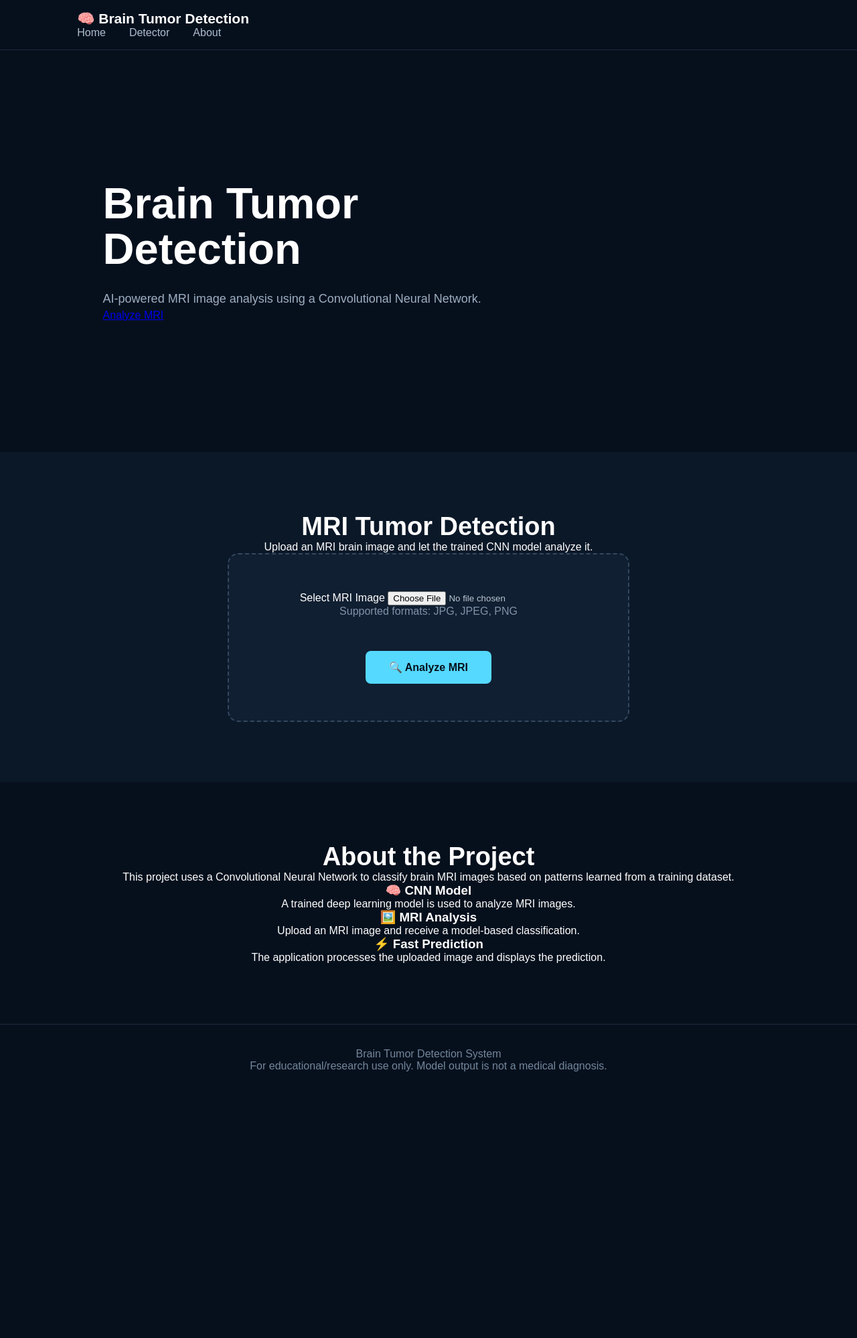
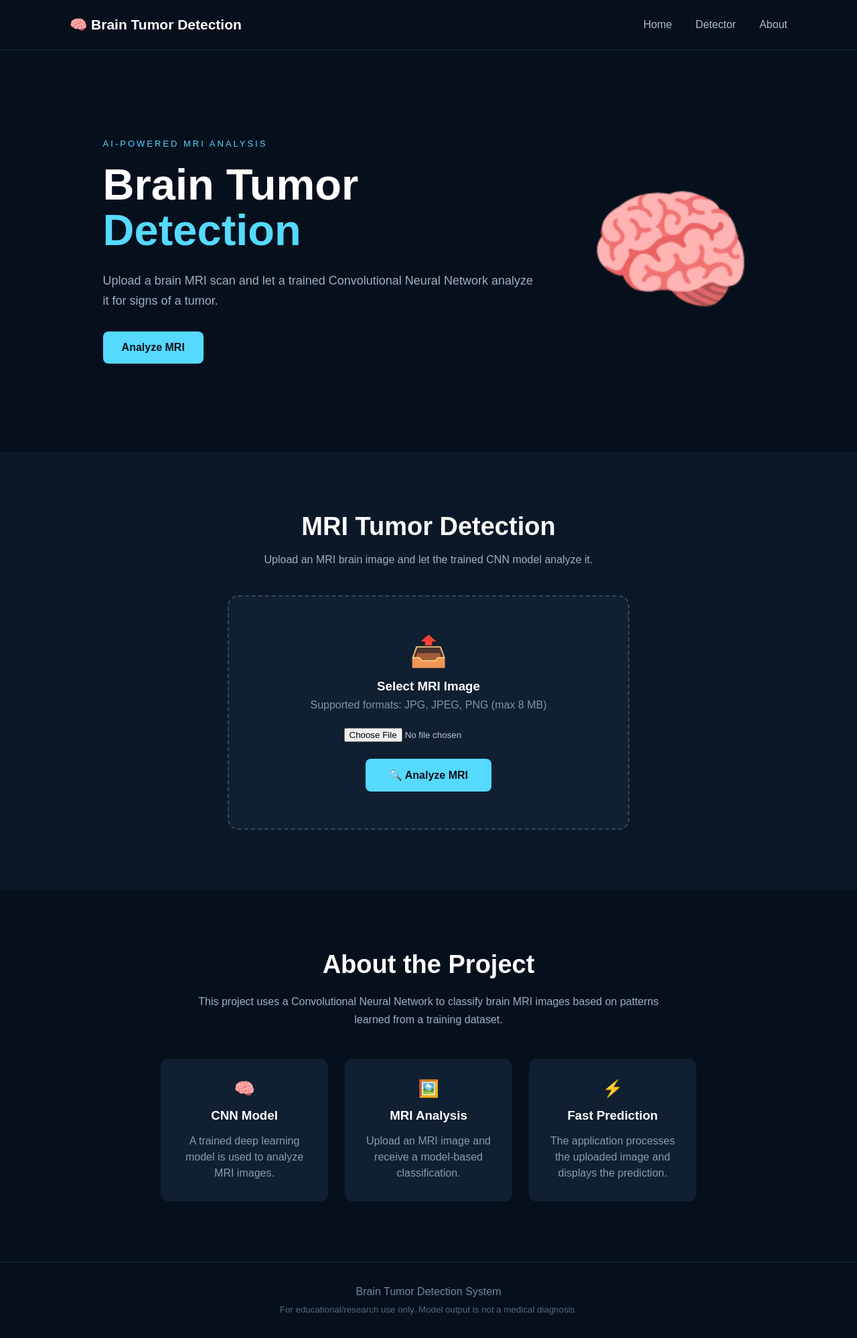
Before and after one commit to monikajakkamsetty/brain-tumor-detection, a Flask app: page / in a window 1280 px wide. Shown: the whole page at 67% size. Before the commit the page ends 1600 px from the top, so only its background shows below. Run offline with Flask 3, Linux system fonts and the light colour scheme.

Commit message:
Fix image display

```diff
--- a/app.py
+++ b/app.py
@@ -1,96 +1,104 @@
-from flask import Flask, render_template, request, url_for
-from tensorflow.keras.models import load_model
-from PIL import Image
-import numpy as np
 import os
 import uuid
 
+from flask import Flask, render_template, request, url_for
+from werkzeug.utils import secure_filename
+from PIL import Image, UnidentifiedImageError
+import numpy as np
+
+# -----------------------------
+# Config
+# -----------------------------
+MODEL_PATH = "brain_tumor_model.keras"
+UPLOAD_FOLDER = "static/uploads"
+ALLOWED_EXTENSIONS = {"png", "jpg", "jpeg"}
+MAX_CONTENT_LENGTH = 8 * 1024 * 1024  # 8 MB
+
 app = Flask(__name__)
+app.config["UPLOAD_FOLDER"] = UPLOAD_FOLDER
+app.config["MAX_CONTENT_LENGTH"] = MAX_CONTENT_LENGTH
+
+os.makedirs(UPLOAD_FOLDER, exist_ok=True)
 
 # -----------------------------
 # Load model
 # -----------------------------
-MODEL_PATH = "brain_tumor_model.keras"
+model = None
+model_load_error = None
 
-print("Loading model...", flush=True)
+try:
+    from tensorflow.keras.models import load_model
 
-model = load_model(MODEL_PATH, compile=False)
+    if not os.path.exists(MODEL_PATH):
+        raise FileNotFoundError(f"Model file not found at '{MODEL_PATH}'")
 
-print("Model loaded successfully!", flush=True)
-print("Model input shape:", model.input_shape, flush=True)
+    print("Loading model...", flush=True)
+    model = load_model(MODEL_PATH, compile=False)
+    print("Model loaded successfully!", flush=True)
+    print("Model input shape:", model.input_shape, flush=True)
+
+except Exception as e:
+    model_load_error = str(e)
+    print("ERROR loading model:", model_load_error, flush=True)
 
 
 # -----------------------------
-# Upload folder
+# Helpers
 # -----------------------------
-UPLOAD_FOLDER = "static/uploads"
-
-os.makedirs(UPLOAD_FOLDER, exist_ok=True)
-
-app.config["UPLOAD_FOLDER"] = UPLOAD_FOLDER
+def allowed_file(filename):
+    return (
+        "." in filename
+        and filename.rsplit(".", 1)[1].lower() in ALLOWED_EXTENSIONS
+    )
 
 
-# -----------------------------
-# Prediction function
-# -----------------------------
 def predict_image(image_path):
-
+    """
+    Runs the model on the given image and returns:
+      result       -> "Tumor Detected" / "No Tumor Detected"
+      confidence   -> confidence in the predicted class, as a percentage
+      probability  -> raw probability that the image shows a tumor
+    Handles both a single sigmoid output (shape [..., 1]) and a
+    two-class softmax output (shape [..., 2]).
+    """
     input_shape = model.input_shape
-
     height = input_shape[1]
     width = input_shape[2]
+    channels = input_shape[3] if len(input_shape) > 3 else 3
 
-    print(
-        "Using image size:",
-        width,
-        "x",
-        height,
-        flush=True
-    )
+    mode = "L" if channels == 1 else "RGB"
 
-    # Open image
-    image = Image.open(image_path).convert("RGB")
-
-    # Resize
+    image = Image.open(image_path).convert(mode)
     image = image.resize((width, height))
 
-    # Convert to numpy
-    image_array = np.array(image).astype("float32")
+    image_array = np.array(image).astype("float32") / 255.0
 
-    # Normalize
-    image_array = image_array / 255.0
+    if channels == 1 and image_array.ndim == 2:
+        image_array = np.expand_dims(image_array, axis=-1)
 
-    # Add batch dimension
     image_array = np.expand_dims(image_array, axis=0)
 
-    # Prediction
-    prediction = model.predict(
-        image_array,
-        verbose=0
-    )
+    prediction = model.predict(image_array, verbose=0)
+    print("Raw model output:", prediction, flush=True)
 
-    print(
-        "Raw model output:",
-        prediction,
-        flush=True
-    )
+    output = prediction[0]
 
-    probability = float(prediction[0][0])
+    if output.shape[-1] == 1:
+        # Single sigmoid unit: probability of "tumor" class
+        probability = float(output[0])
+    elif output.shape[-1] == 2:
+        # Two-class softmax: assume index 1 == "tumor"
+        probability = float(output[1])
+    else:
+        raise ValueError(
+            f"Unexpected model output shape: {output.shape}. "
+            "Expected a single sigmoid value or a 2-class softmax."
+        )
 
-    print(
-        "Tumor probability:",
-        probability,
-        flush=True
-    )
-
-    # Classification
     if probability >= 0.5:
-
         result = "Tumor Detected"
         confidence = probability * 100
-
     else:
-
         result = "No Tumor Detected"
         confidence = (1 - probability) * 100
 
@@ -98,11 +106,10 @@ def predict_image(image_path):
 
 
 # -----------------------------
-# Home page
+# Routes
 # -----------------------------
 @app.route("/", methods=["GET", "POST"])
 def home():
-
     result = None
     confidence = None
     probability = None
@@ -110,113 +117,42 @@ def home():
     image_url = None
 
     if request.method == "POST":
+        print("\n----------------------------- New image received", flush=True)
 
-        print(
-            "\n-----------------------------",
-            flush=True
-        )
+        if model is None:
+            error = f"Model failed to load: {model_load_error}"
+            return render_template("index.html", error=error)
 
-        print(
-            "New image received",
-            flush=True
-        )
-
-        print(
-            "-----------------------------",
-            flush=True
-        )
-
-        # Check file
-        if "image" not in request.files:
-
+        if "image" not in request.files or request.files["image"].filename == "":
             error = "Please select an MRI image."
-
-            return render_template(
-                "index.html",
-                error=error,
-                image_url=None
-            )
+            return render_template("index.html", error=error)
 
         file = request.files["image"]
 
-        # Check filename
-        if file.filename == "":
-
-            error = "Please select an MRI image."
-
-            return render_template(
-                "index.html",
-                error=error,
-                image_url=None
-            )
+        if not allowed_file(file.filename):
+            error = "Unsupported file type. Please upload a JPG, JPEG, or PNG image."
+            return render_template("index.html", error=error)
 
         try:
+            extension = secure_filename(file.filename).rsplit(".", 1)[1].lower()
+            filename = f"{uuid.uuid4()}.{extension}"
+            filepath = os.path.join(app.config["UPLOAD_FOLDER"], filename)
 
-            # Get extension
-            extension = os.path.splitext(
-                file.filename
-            )[1]
+            file.save(filepath)
+            print("Image saved:", filepath, flush=True)
 
-            # Generate unique filename
-            filename = str(uuid.uuid4()) + extension
+            image_url = url_for("static", filename=f"uploads/{filename}")
 
-            filepath = os.path.join(
-                app.config["UPLOAD_FOLDER"],
-                filename
-            )
+            result, confidence, probability = predict_image(filepath)
 
-            # Save image
-            file.save(filepath)
+            print("RESULT:", result, flush=True)
+            print("CONFIDENCE:", confidence, flush=True)
+            print("PROBABILITY:", probability, flush=True)
 
-            print(
-                "Image saved:",
-                filepath,
-                flush=True
-            )
-
-            # Image URL
-            image_url = url_for(
-                "static",
-                filename="uploads/" + filename
-            )
-
-            print(
-                "Image URL:",
-                image_url,
-                flush=True
-            )
-
-            # Prediction
-            result, confidence, probability = predict_image(
-                filepath
-            )
-
-            print(
-                "RESULT:",
-                result,
-                flush=True
-            )
-
-            print(
-                "CONFIDENCE:",
-                confidence,
-                flush=True
-            )
-
-            print(
-                "PROBABILITY:",
-                probability,
-                flush=True
-            )
-
+        except UnidentifiedImageError:
+            error = "That file doesn't look like a valid image. Please try another."
         except Exception as e:
-
-            print(
-                "ERROR:",
-                repr(e),
-                flush=True
-            )
-
+            print("ERROR:", repr(e), flush=True)
             error = f"Prediction error: {e}"
 
     return render_template(
@@ -225,19 +161,23 @@ def home():
         confidence=confidence,
         probability=probability,
         error=error,
-        image_url=image_url
+        image_url=image_url,
     )
+
+
+@app.errorhandler(413)
+def too_large(e):
+    return render_template(
+        "index.html", error="File too large. Please upload an image under 8 MB."
+    ), 413
 
 
 # -----------------------------
 # Local development
 # -----------------------------
 if __name__ == "__main__":
-
     app.run(
         host="0.0.0.0",
-        port=int(
-            os.environ.get("PORT", 5000)
-        ),
-        debug=False
+        port=int(os.environ.get("PORT", 5000)),
+        debug=False,
     )
--- a/static/style.css
+++ b/static/style.css
@@ -19,14 +19,19 @@ body {
 
 nav {
     height: 75px;
+    border-bottom: 1px solid #1d2b3d;
+}
+
+.nav-container {
+    height: 100%;
+    max-width: 1200px;
+    margin: 0 auto;
 
     display: flex;
     align-items: center;
     justify-content: space-between;
 
-    padding: 0 9%;
-
-    border-bottom: 1px solid #1d2b3d;
+    padding: 0 5%;
 }
 
 .logo {
@@ -89,28 +89,23 @@ nav {
 
 .hero p {
     color: #9eafc2;
-
     font-size: 18px;
-
     line-height: 1.7;
 }
 
 .start-button {
     display: inline-block;
+    margin-top: 30px;
+    padding: 15px 28px;
+    background: #55d9ff;
+    color: #06101d;
+    border-radius: 8px;
+    text-decoration: none;
+    font-weight: bold;
+}
 
-    margin-top: 30px;
-
-    padding: 15px 28px;
-
-    background: #55d9ff;
-
-    color: #06101d;
-
-    border-radius: 8px;
-
-    text-decoration: none;
-
-    font-weight: bold;
+.start-button:hover {
+    opacity: 0.85;
 }
 
 .brain {
@@ -122,10 +117,13 @@ nav {
 
 .detector {
     padding: 90px 12%;
+    text-align: center;
+    background: #0b1828;
+}
 
-    text-align: center;
-
-    background: #0b1828;
+.container {
+    max-width: 1000px;
+    margin: 0 auto;
 }
 
 .detector h2 {
@@ -134,8 +132,8 @@ nav {
 
 .subtitle {
     color: #9eafc2;
-
     margin: 15px 0 40px;
+    line-height: 1.6;
 }
 
 
@@ -181,22 +171,15 @@ input[type="file"] {
 /* BUTTON */
 
 .predict-button {
-    margin-top: 25px;
-
+    display: block;
+    margin: 25px auto 0;
     padding: 15px 35px;
-
     border: none;
-
     border-radius: 8px;
-
     background: #55d9ff;
-
     color: #06101d;
-
     font-size: 16px;
-
     font-weight: bold;
-
     cursor: pointer;
 }
 
@@ -305,13 +269,10 @@ input[type="file"] {
     font-size: 38px;
 }
 
-.about > p {
+.about > .container > p {
     max-width: 700px;
-
     margin: 20px auto;
-
     color: #9eafc2;
-
     line-height: 1.7;
 }
 
@@ -320,37 +281,30 @@ input[type="file"] {
 
 .steps {
     display: flex;
-
     justify-content: center;
-
     gap: 25px;
-
     margin-top: 45px;
+    flex-wrap: wrap;
 }
 
 .step {
     width: 250px;
-
     padding: 30px;
-
     background: #101f31;
-
     border-radius: 12px;
 }
 
 .step span {
     color: #55d9ff;
-
     font-size: 25px;
 }
 
 .step h3 {
-    margin: 15px;
+    margin: 15px 0;
 }
 
 .step p {
     color: #899bb0;
-
     line-height: 1.5;
 }
 
--- a/templates/index.html
+++ b/templates/index.html
@@ -3,80 +3,51 @@
 <head>
     <meta charset="UTF-8">
     <meta name="viewport" content="width=device-width, initial-scale=1.0">
-
     <title>Brain Tumor Detection</title>
-
-    <link rel="stylesheet"
-          href="{{ url_for('static', filename='style.css') }}">
+    <link rel="stylesheet" href="{{ url_for('static', filename='style.css') }}">
 </head>
-
 <body>
 
     <!-- NAVBAR -->
-    <nav class="navbar">
+    <nav>
         <div class="nav-container">
-
-            <div class="logo">
-                🧠 Brain Tumor Detection
-            </div>
-
+            <div class="logo">🧠 Brain Tumor Detection</div>
             <div class="nav-links">
                 <a href="#home">Home</a>
                 <a href="#detector">Detector</a>
                 <a href="#about">About</a>
             </div>
-
         </div>
     </nav>
 
-
     <!-- HERO -->
     <section id="home" class="hero">
-
         <div class="hero-content">
-
-            <h1>
-                Brain Tumor Detection
-            </h1>
-
+            <div class="tag">AI-POWERED MRI ANALYSIS</div>
+            <h1>Brain Tumor <span>Detection</span></h1>
             <p>
-                AI-powered MRI image analysis using a
-                Convolutional Neural Network.
+                Upload a brain MRI scan and let a trained Convolutional
+                Neural Network analyze it for signs of a tumor.
             </p>
-
-            <a href="#detector" class="hero-button">
-                Analyze MRI
-            </a>
-
+            <a href="#detector" class="start-button">Analyze MRI</a>
         </div>
-
+        <div class="brain">🧠</div>
     </section>
-
 
     <!-- DETECTOR -->
     <section id="detector" class="detector">
-
         <div class="container">
-
-            <h2>
-                MRI Tumor Detection
-            </h2>
-
-            <p class="section-description">
-                Upload an MRI brain image and let the trained
-                CNN model analyze it.
+            <h2>MRI Tumor Detection</h2>
+            <p class="subtitle">
+                Upload an MRI brain image and let the trained CNN model analyze it.
             </p>
-
 
             <!-- UPLOAD FORM -->
             <div class="upload-box">
-
-                <form method="POST"
-                      enctype="multipart/form-data">
-
-                    <label for="image">
-                        Select MRI Image
-                    </label>
+                <form method="POST" enctype="multipart/form-data">
+                    <div class="upload-icon">📤</div>
+                    <h3>Select MRI Image</h3>
+                    <p>Supported formats: JPG, JPEG, PNG (max 8 MB)</p>
 
                     <input
                         type="file"
@@ -86,242 +57,111 @@
                         required
                     >
 
-                    <p class="file-info">
-                        Supported formats: JPG, JPEG, PNG
-                    </p>
-
-                    <button type="submit"
-                            class="predict-button">
+                    <button type="submit" class="predict-button">
                         🔍 Analyze MRI
                     </button>
-
                 </form>
-
             </div>
-
 
             <!-- ERROR MESSAGE -->
             {% if error %}
-
-            <div class="error">
-                ❌ {{ error }}
-            </div>
-
+            <div class="error">❌ {{ error }}</div>
             {% endif %}
-
 
             <!-- UPLOADED IMAGE -->
             {% if image_url %}
-
             <div class="image-preview">
-
-                <h3>
-                    Uploaded MRI Image
-                </h3>
-
-                <img
-                    src="{{ image_url }}"
-                    alt="Uploaded MRI Image"
-                    class="mri-image"
-                >
-
+                <h3>Uploaded MRI Image</h3>
+                <img src="{{ image_url }}" alt="Uploaded MRI Image" class="mri-image">
             </div>
-
             {% endif %}
-
 
             <!-- RESULT -->
             {% if result %}
-
             <div class="result-card">
-
-                <div class="result-icon">
-
-                    {% if result == "Tumor Detected" %}
-                        ⚠️
-                    {% else %}
-                        ✓
-                    {% endif %}
-
+                <div class="prediction">
+                    <p>Prediction Result</p>
+                    <h1>{{ "⚠️" if result == "Tumor Detected" else "✓" }} {{ result }}</h1>
                 </div>
 
-
-                <p class="result-title">
-                    Prediction Result
-                </p>
-
-
-                <h1 class="result-text">
-                    {{ result }}
-                </h1>
-
+                <div class="confidence">
+                    Confidence: <strong>{{ "%.2f"|format(confidence) }}%</strong>
+                </div>
 
                 <div class="confidence">
-
-                    Confidence:
-                    <strong>
-                        {{ "%.2f"|format(confidence) }}%
-                    </strong>
-
+                    Raw tumor probability: <strong>{{ "%.4f"|format(probability) }}</strong>
                 </div>
 
-
-                <div class="probability">
-
-                    Raw tumor probability:
-                    <strong>
-                        {{ "%.4f"|format(probability) }}
-                    </strong>
-
-                </div>
-
-
-                <div class="result-message">
-
+                <p class="subtitle" style="margin-top: 20px;">
                     {% if result == "Tumor Detected" %}
-
-                    The CNN model classified this MRI image
-                    as showing features associated with a tumor.
-
+                        The CNN model classified this MRI image as showing features associated with a tumor.
                     {% else %}
-
-                    The CNN model classified this MRI image
-                    as not showing features associated with a tumor.
-
+                        The CNN model classified this MRI image as not showing features associated with a tumor.
                     {% endif %}
-
-                </div>
-
+                </p>
             </div>
-
             {% endif %}
-
         </div>
-
     </section>
-
 
     <!-- ABOUT -->
     <section id="about" class="about">
-
         <div class="container">
-
-            <h2>
-                About the Project
-            </h2>
-
+            <h2>About the Project</h2>
             <p>
-                This project uses a Convolutional Neural Network
-                to classify brain MRI images based on patterns
-                learned from a training dataset.
+                This project uses a Convolutional Neural Network to classify
+                brain MRI images based on patterns learned from a training dataset.
             </p>
 
-            <div class="about-grid">
-
-                <div class="about-card">
-
-                    <h3>
-                        🧠 CNN Model
-                    </h3>
-
-                    <p>
-                        A trained deep learning model is used
-                        to analyze MRI images.
-                    </p>
-
+            <div class="steps">
+                <div class="step">
+                    <span>🧠</span>
+                    <h3>CNN Model</h3>
+                    <p>A trained deep learning model is used to analyze MRI images.</p>
                 </div>
-
-
-                <div class="about-card">
-
-                    <h3>
-                        🖼️ MRI Analysis
-                    </h3>
-
-                    <p>
-                        Upload an MRI image and receive a
-                        model-based classification.
-                    </p>
-
+                <div class="step">
+                    <span>🖼️</span>
+                    <h3>MRI Analysis</h3>
+                    <p>Upload an MRI image and receive a model-based classification.</p>
                 </div>
-
-
-                <div class="about-card">
-
-                    <h3>
-                        ⚡ Fast Prediction
-                    </h3>
-
-                    <p>
-                        The application processes the uploaded
-                        image and displays the prediction.
-                    </p>
-
+                <div class="step">
+                    <span>⚡</span>
+                    <h3>Fast Prediction</h3>
+                    <p>The application processes the uploaded image and displays the prediction.</p>
                 </div>
-
             </div>
-
         </div>
-
     </section>
 
-
     <!-- FOOTER -->
-    <footer class="footer">
-
-        <p>
-            Brain Tumor Detection System
-        </p>
-
-        <p>
-            For educational/research use only.
-            Model output is not a medical diagnosis.
-        </p>
-
+    <footer>
+        <p>Brain Tumor Detection System</p>
+        <small>For educational/research use only. Model output is not a medical diagnosis.</small>
     </footer>
-
 
     <!-- IMAGE PREVIEW BEFORE SUBMIT -->
     <script>
+        const imageInput = document.getElementById("image");
 
-        const imageInput =
-            document.getElementById("image");
+        imageInput.addEventListener("change", function (event) {
+            const file = event.target.files[0];
+            if (!file) return;
 
-        imageInput.addEventListener("change", function(event) {
-
-            const file = event.target.files[0];
-
-            if (!file) {
-                return;
-            }
-
-            const imageURL =
-                URL.createObjectURL(file);
-
-            let preview =
-                document.getElementById("preview-image");
+            const imageURL = URL.createObjectURL(file);
+            let preview = document.getElementById("preview-image");
 
             if (!preview) {
+                preview = document.createElement("img");
+                preview.id = "preview-image";
+                preview.className = "mri-image";
+                preview.style.marginTop = "20px";
 
-                preview =
-                    document.createElement("img");
-
-                preview.id =
-                    "preview-image";
-
-                preview.className =
-                    "mri-image";
-
-                const uploadBox =
-                    document.querySelector(".upload-box");
-
+                const uploadBox = document.querySelector(".upload-box");
                 uploadBox.appendChild(preview);
             }
 
             preview.src = imageURL;
-
         });
-
     </script>
 
 </body>
```
Also changed, not shown: other parts of static/style.css (+33 -74 lines).
